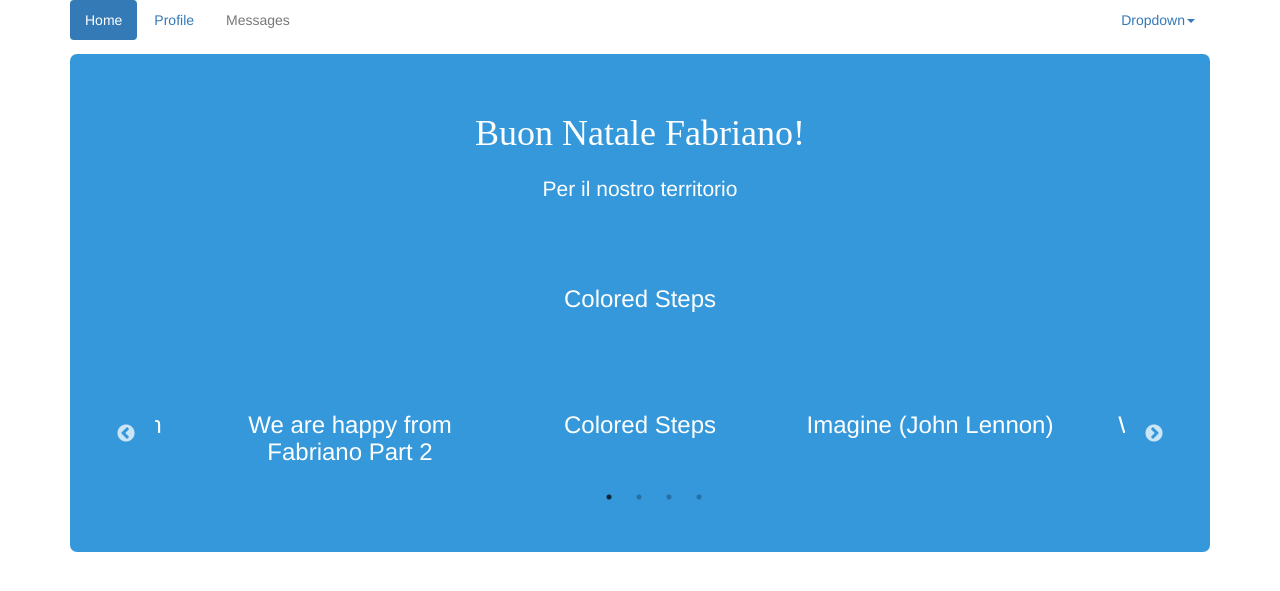
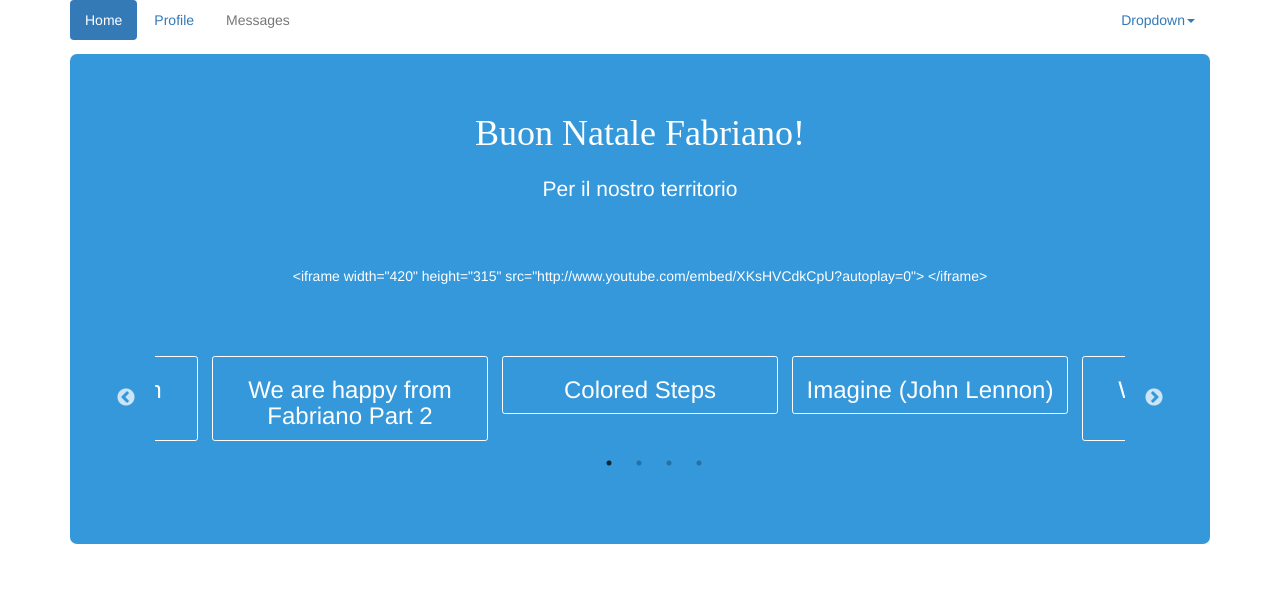
Before and after one commit to feroda/fabrianodigital, a Django app: page /digitalxmas/media/ in a window 1280 px wide. Shown: the top 591 px of the page. Run offline with Django 3.2, Linux system fonts and the light colour scheme; data comes from the database, SQL or seed files in the repository; both versions use the stored data as it was after the commit; some libraries are stand-ins or nearby versions.

Commit message:
Anteprima filmati youtube

```diff
--- a/digitalxmas/models.py
+++ b/digitalxmas/models.py
@@ -22,8 +22,8 @@
     author_website = models.URLField(verbose_name="Pagina web dell'autore", blank=True)
 
     approved = models.BooleanField(default=False)
-    approved_on = models.DateTimeField(null=True)
-    approved_by = models.ForeignKey(User, null=True)
+    approved_on = models.DateTimeField(null=True, blank=True)
+    approved_by = models.ForeignKey(User, null=True, blank=True)
 
     def __unicode__(self):
         return self.title
--- a/digitalxmas/static/digitalxmas/css/style.css
+++ b/digitalxmas/static/digitalxmas/css/style.css
@@ -14,7 +14,13 @@
     margin: 20px auto;
     text-align: center;
 }
-.media-list, .media-show {
+#media-list, #media-show {
     margin: 4em 4em;
     padding: 0.5em 1em;
 }
+
+.media-thumbnail {
+    border: 1px solid white;
+    border-radius: 0.2em;
+    margin: 0px 0.5em;
+}
--- a/digitalxmas/templates/digitalxmas/media_list.html
+++ b/digitalxmas/templates/digitalxmas/media_list.html
@@ -1,5 +1,5 @@
 {% extends "digitalxmas/base.html" %}
-{% load staticfiles %}
+{% load staticfiles media_tags %}
 {% block extrahead %}
     <link rel="stylesheet" type="text/css" href="{% static "base/slick/slick.css" %}" />
     <link rel="stylesheet" type="text/css" href="{% static "base/slick/slick-theme.css" %}" />
@@ -9,15 +9,15 @@
 <h2>Buon Natale Fabriano!</h2>
 <p class="lead">Per il nostro territorio</p>
 
-<div class="media-show">
+<div id="media-show" is_playing="false">
     {% for obj in object_list %}
-        <div><h3>{{ obj.title }}</h3></div>
+        <div>{% player obj %}</h3></div>
     {% endfor %}
 </div>
 
-<div class="media-list">
+<div id="media-list">
     {% for obj in object_list %}
-        <div><h3>{{ obj.title }}</h3></div>
+        <div class="media-thumbnail"><h3>{{ obj.title }}</h3></div>
     {% endfor %}
 </div>
 
@@ -29,19 +29,30 @@
     <script type="text/javascript" src="{% static "base/slick/slick.min.js" %}"></script>
     <script type="text/javascript">
         $(document).ready(function(){
-          $('.media-show').slick({
+          $('#media-show').slick({
                 slidesToShow: 1,
                 slidesToScroll: 1,
                 arrows: false,
                 fade: true,
-                asNavFor: '.media-list'
+                asNavFor: '#media-list'
           });
-          $('.media-list').slick({
+          /* $('iframe #player').click(function (e) {
+              console.log('pipppo');
+              if ($('#media-show').attr('is_playing') === "false") {
+                  console.log('duuuuuupipppo');
+                  $('#media-list').slick.autoPlayClear();
+                  $('#media-show').attr('is_playing', "true");
+              } else {
+                  $('#media-list').slick.autoPlay();
+                  $('#media-show').attr('is_playing', "false");
+              }
+          }); */
+          $('#media-list').slick({
                 slidesToShow: 3,
                 slidesToScroll: 1,
-                autoplay: true,
+                autoplay: false,
                 autoplaySpeed: 2000,
-                asNavFor: '.media-show',
+                asNavFor: '#media-show',
                 centerMode: true,
                 focusOnSelect: true,
                 dots: true
--- /dev/null
+++ b/digitalxmas/templatetags/media_tags.py
@@ -0,0 +1,15 @@
+
+from django import template
+
+register = template.Library()
+
+
+@register.simple_tag
+def player(media):
+    # TODO: preview for other kind of content
+    if media.url.find('youtube.com') != -1:
+        youtube_id = media.url[media.url.find("?v=")+3:]
+        embed_url = "http://www.youtube.com/embed/{}?autoplay=0".format(youtube_id)
+        return '<iframe width="420" height="315" src="{}"> </iframe>'.format(embed_url)
+    else:
+        return '<h3>{media.title}</h3><p>{media.url}'.format(media=media)
```
Also changed, not shown: db.sqlite3, digitalxmas/templatetags/__init__.py (added).
